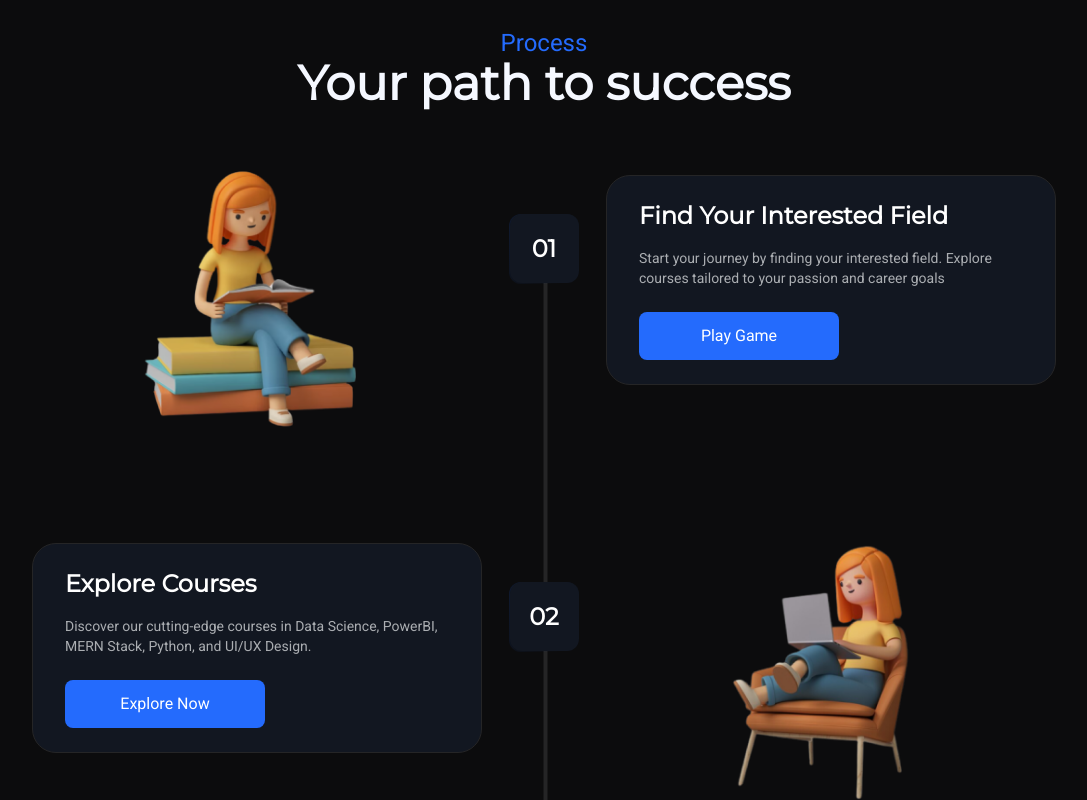
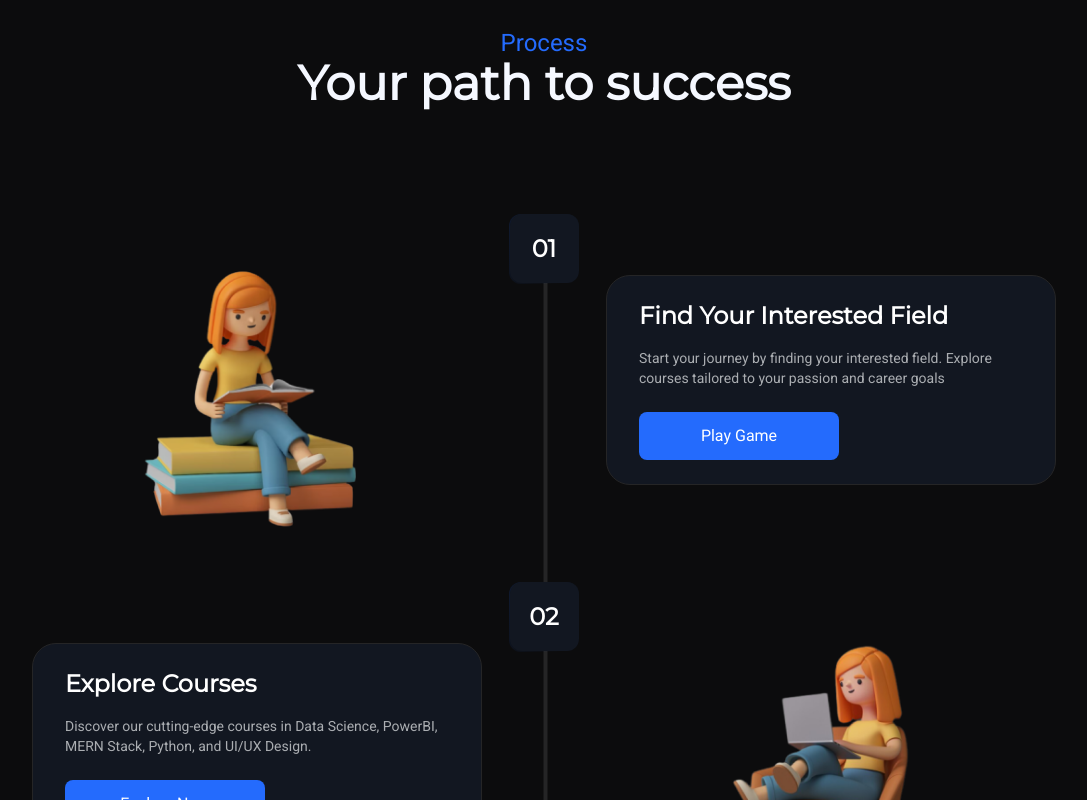
Before and after one commit to jrTilak/edubrain-temp, a React (Vite) app: page / in a window 1280 px wide. Shown: the part 3040-3840 px from the top of the page, without its empty margins (96-1183 px from the left). Built offline with nearby package versions, Linux system fonts and the light colour scheme.

Commit message:
animation

```diff
--- a/src/pages/Home/CourseSection.tsx
+++ b/src/pages/Home/CourseSection.tsx
@@ -7,6 +7,7 @@ import { useState } from "react";
 import OUR_COURSES from "@/assets/data/ourCourses";
 import { Link } from "react-router-dom";
 import { reOrderArray } from "@/utils/reorder";
+import { AnimatePresence, motion } from "framer-motion";
 const CourseSection = () => {
   const [activeCourse, setActiveCourse] = useState(0);
   const [isReadMoreActive, setIsReadMoreActive] = useState(false);
@@ -32,15 +33,28 @@ const CourseSection = () => {
     <div className="flex flex-col-reverse xl:flex-row xl:justify-center xl:gap-28 xl:items-center w-full gap-6 mt-8">
       <div className="flex flex-col gap-3 xl:max-w-[600px]">
         <div className="flex flex-col">
-          <span className="text-blue text-base sm:text-lg xl:text-xl">
+          <motion.span
+            layout
+            className="text-blue text-base sm:text-lg xl:text-xl"
+          >
             {OUR_COURSES[activeCourse].category}
-          </span>
-          <h2 className="text-3xl md:text-4xl xl:text-5xl font-bold text-[#F5F8FF] font-Montserrat">
+          </motion.span>
+          <div className="h-12">
+            <AnimatePresence>
+              <motion.h2
+                initial={{ opacity: 0, y: 20, position: "absolute" }}
+                animate={{ opacity: 1, y: 0, position: "relative" }}
+                exit={{ opacity: 0, y: -20, position: "absolute" }}
+                key={activeCourse}
+                className="text-3xl md:text-4xl xl:text-5xl font-bold text-[#F5F8FF] font-Montserrat"
+              >
                 {OUR_COURSES[activeCourse].title}
-          </h2>
+              </motion.h2>
+            </AnimatePresence>
+          </div>
         </div>
         {/* for smaller devices */}
-        <p className="p xl:hidden">
+        <motion.p layout className="p xl:hidden">
           {isReadMoreActive
             ? OUR_COURSES[activeCourse].desc
             : OUR_COURSES[activeCourse].desc.substring(0, 130) + "..."}
@@ -54,10 +68,12 @@ const CourseSection = () => {
               isReadMoreActive ? "Read Less" : "Read More"
             }
           </button>
-        </p>
+        </motion.p>
         {/* for larger devices */}
-        <p className="p hidden xl:block">{OUR_COURSES[activeCourse].desc}</p>
-        <div className="flex gap-2 sm:gap-3 items-end">
+        <motion.p layout className="p hidden xl:block">
+          {OUR_COURSES[activeCourse].desc}
+        </motion.p>
+        <motion.div layout className="flex gap-2 sm:gap-3 items-end">
           <span className="text-white text-2xl xl:text-3xl font-semibold">
             ₹{OUR_COURSES[activeCourse].discountedPrice}
           </span>
@@ -67,7 +83,7 @@ const CourseSection = () => {
           <span className="text-base xl:text-lg text-blue mb-0.5">
             ({OUR_COURSES[activeCourse].discount}%)
           </span>
-        </div>
+        </motion.div>
         <div className="flex gap-6">
           <div className="flex gap-1.5 items-end justify-center">
             <img src={userSquare2} className="w-6 h-6 mr-1 mb-1" />
@@ -120,11 +136,22 @@ const CourseSection = () => {
           {/* stacked images container */}
           <div className="h-[200px] sm:h-[400px] xl:w-[600px] w-full relative">
             {reOrderArray(OUR_COURSES, activeCourse).map((course, i) => (
-              <img
-                key={i}
+              <AnimatePresence>
+                <motion.img
+                  layout
+                  key={activeCourse + i}
+                  initial={{
+                    transform: "translate(50%, -50%)",
+                  }}
+                  animate={{
+                    transform: "translate(0, -50%)",
+                  }}
+                  exit={{
+                    transform: "translate(50%, -50%)",
+                  }}
                   src={course.image}
                   alt={course.title}
-                className="w-full h-full object-cover object-center rounded-xl absolute inset-y-1/2 -translate-y-1/2"
+                  className="w-full h-full object-cover object-center rounded-xl absolute inset-y-1/2"
                   style={{
                     zIndex: OUR_COURSES.length - i + 1, // to show the active course image on top
                     left: `${i * 100}px`, // to show the stacked images
@@ -132,6 +159,7 @@ const CourseSection = () => {
                     //scale was not working so used height to show the stacked images
                   }}
                 />
+              </AnimatePresence>
             ))}
           </div>
           <button className="absolute z-50 shadow-lg top-1/2 left-1/2 transform -translate-x-1/2 -translate-y-1/2">
@@ -139,17 +167,16 @@ const CourseSection = () => {
           </button>
           {/* // courses indicator line  */}
           <div className="flex relative w-full  bg-[#252526] h-1 mt-6 rounded-full">
-            {OUR_COURSES.map((_, index) => (
-              <div
-                key={index}
-                className={`h-1 ${
-                  activeCourse !== index ? "" : "bg-[#246BFD] rounded-full "
-                }`}
+            <AnimatePresence>
+              <motion.div
+                layout
+                className="h-1 bg-[#246BFD] rounded-full absolute top-0 left-0"
                 style={{
                   width: `${100 / OUR_COURSES.length}%`,
+                  left: `${(100 / OUR_COURSES.length) * activeCourse}%`,
                 }}
               />
-            ))}
+            </AnimatePresence>
           </div>
         </div>
       </div>
--- a/src/pages/Home/Timeline.tsx
+++ b/src/pages/Home/Timeline.tsx
@@ -2,16 +2,25 @@ import PROCESS from "@/assets/data/process";
 import crown from "@/assets/images/Crown.png";
 import emoji from "@/assets/images/🥳.png";
 import { cn } from "@/utils/cn";
-const Timeline = () => {
+import { motion, useInView } from "framer-motion";
+import { useRef } from "react";
+
+const Timeline = ({ card, img, isHighlighted, i }: any) => {
+  const cardRef = useRef(null);
+  const isInView = useInView(cardRef, {
+    once: true,
+    amount: 0.8,
+  });
   return (
-    <>
-      {/* Timeline */}
-      <div className=" text-white flex flex-col mt-20 ml-6 gap-12 max-w-5xl lg:ml-auto lg:mx-auto lg:mt-32">
-        {PROCESS.map(({ card, img, isHighlighted }, i) => (
-          <div className="flex gap-x-3 xs:gap-x-6 sm:gap-x-12 lg:even:flex-row-reverse">
-            {/* image */}
-            <div className="h-[320px] w-[400px] hidden lg:block xl:w-[500px] lg:-translate-y-[100px]">
-              <img
+    <div
+      ref={cardRef}
+      className="flex gap-x-3 xs:gap-x-6 sm:gap-x-12 lg:even:flex-row-reverse"
+    >
+      {/* image for large devices*/}
+      <div className="h-[320px] w-[400px] hidden lg:block xl:w-[500px]">
+        <motion.img
+          initial={{ x: i % 2 === 0 ? -300 : 300, opacity: 0 }}
+          animate={isInView ? { x: 0, opacity: 1 } : {}}
           src={img}
           alt=""
           className="h-full w-full object-contain object-center"
@@ -27,7 +36,9 @@ const Timeline = () => {
       >
         <div className="relative z-10 size-7 flex justify-center items-center ">
           {/* insert 0 before 1 digit number */}
-                <div
+          <motion.div
+            initial={{ scale: 0 }}
+            animate={isInView ? { scale: 1 } : {}}
             style={{
               backgroundImage:
                 "linear-gradient(131.87deg, rgba(36, 107, 253, 0.16) -6.52%, rgba(36, 107, 253, 0) 86.32%)",
@@ -37,7 +48,7 @@ const Timeline = () => {
             <div className="font-Montserrat font-semibold text-2xl p-3 rounded-xl bg-[#121721] aspect-square flex items-center justify-center">
               {String(i + 1).padStart(2, "0")}
             </div>
-                </div>
+          </motion.div>
         </div>
       </div>
       {/* End Icon */}
@@ -45,16 +56,20 @@ const Timeline = () => {
       <div className="grow pt-0.5 pb-8 flex flex-col gap-8 items-start lg:w-[400px] xl:w-[500px]">
         {/* image */}
         <div className="h-[250px] sm:h-[260px] lg:hidden">
-                <img
+          <motion.img
+            initial={{ x: i % 2 === 0 ? 300 : -300, opacity: 0 }}
+            animate={isInView ? { x: 0, opacity: 1 } : {}}
             src={img}
             alt=""
             className="h-full w-full object-contain object-center"
           />
         </div>
         {/* card */}
-              <div
+        <motion.div
+          initial={{ x: i % 2 === 0 ? 300 : -300, opacity: 0 }}
+          animate={isInView ? { x: 0, opacity: 1 } : {}}
           className={cn(
-                  "bg-[#121721] border border-[#252526] px-8 py-6 rounded-3xl flex flex-col gap-4 lg:my-auto lg:-translate-y-[100px]",
+            "bg-[#121721] border border-[#252526] px-8 py-6 rounded-3xl flex flex-col gap-4 lg:my-auto",
             isHighlighted ? "relative" : ""
           )}
         >
@@ -85,14 +100,11 @@ const Timeline = () => {
               />
             </>
           )}
-              </div>
+        </motion.div>
       </div>
       {/* End Right Content */}
     </div>
-        ))}
-      </div>
-      {/* End Timeline */}
-    </>
   );
 };
+
 export default Timeline;
--- a/src/pages/Home/index.tsx
+++ b/src/pages/Home/index.tsx
@@ -18,6 +18,7 @@ import FAQSection from "./FAQSection";
 import Timeline from "./Timeline";
 import { motion, useInView } from "framer-motion";
 import { useRef } from "react";
+import PROCESS from "@/assets/data/process";
 const Home = () => {
   const aboutUsRef = useRef(null);
   const aboutUsInView = useInView(aboutUsRef, {
@@ -147,7 +148,11 @@ const Home = () => {
       {/* Process  todo */}
       <section className="flex flex-col items-center justify-center wrapper overflow-hidden sm:overflow-visible">
         <SectionHeader header="Process" title="Your path to success" />
-        <Timeline />
+        <div className=" text-white flex flex-col mt-20 ml-6 gap-12 max-w-5xl lg:ml-auto lg:mx-auto lg:mt-32">
+          {PROCESS.map((timeline, i) => (
+            <Timeline key={i} {...timeline} i={i} />
+          ))}
+        </div>
       </section>
 
       {/* Certification  */}
```
Lines whose indentation alone changed are shown as unchanged.
